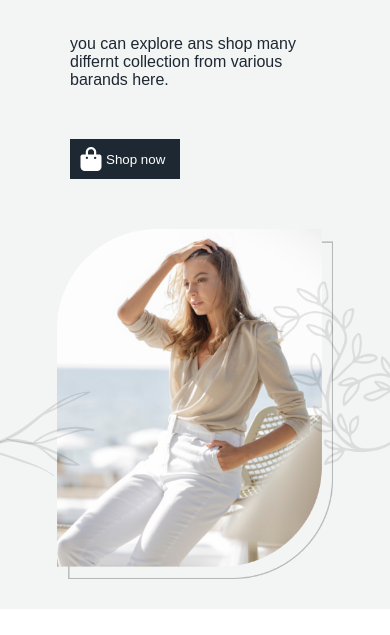
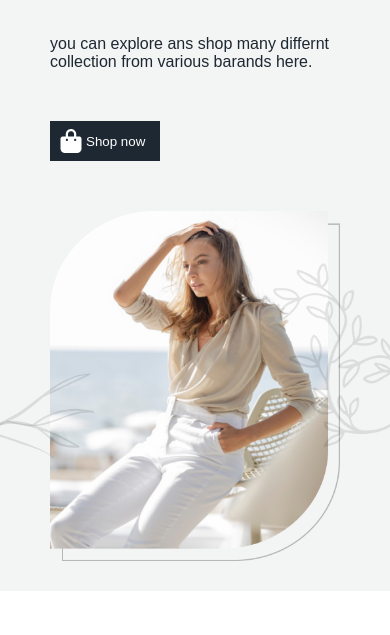
Before and after one commit to GitOmonwale/FigmaToCode-Challenge-Week2--Ines-, a plain HTML site: page src/index.html in a window 390 px wide. Shown: the part 248-883 px from the top of the page. Drawn offline with Linux system fonts and the light colour scheme.

Commit message:
modification

```diff
--- a/src/style.css
+++ b/src/style.css
@@ -898,7 +898,10 @@ footer {
 }
 
 @media screen and (max-width:600px) {
-
+.section-1{
+   padding-left: 50px;
+   padding-right: 50px;
+}
    .hot1,
    .box1,
    .especially_box {
```
